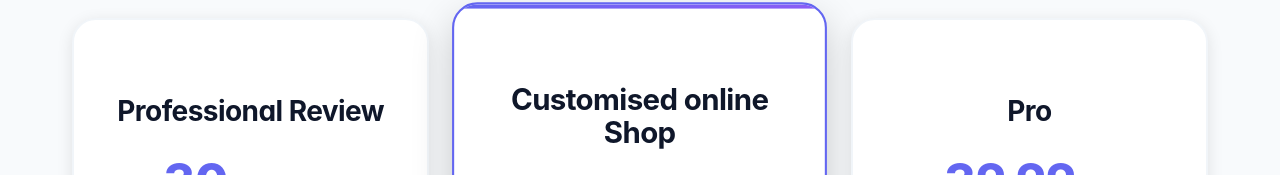
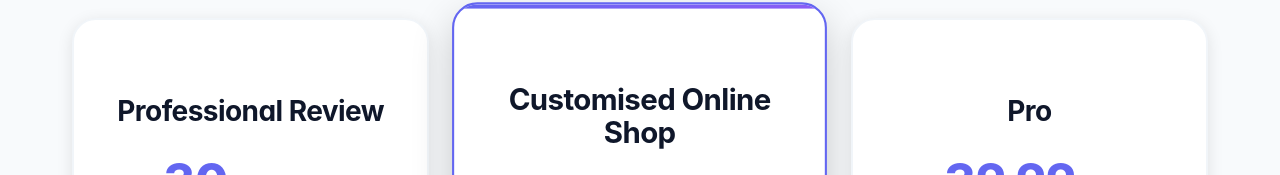
Before and after one commit to Tmaq23/my-styled-wardrobe, a Next.js app: page /pricing in a window 1280 px wide. Shown: the part 777-952 px from the top of the page. Built offline with nearby package versions, Linux system fonts and the light colour scheme; no server answers.

Commit message:
Fix capitalization: online -> Online in pricing page

```diff
--- a/app/pricing/page.tsx
+++ b/app/pricing/page.tsx
@@ -101,7 +101,7 @@ export default function PricingPage() {
 
             <div className="pricing-card featured">
               <div className="plan-header">
-                <h3>Customised online Shop</h3>
+                <h3>Customised Online Shop</h3>
                 <div className="price">
                   <span className="currency">£</span>
                   <span className="amount">120</span>
```
